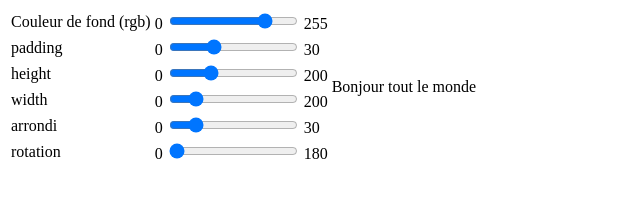
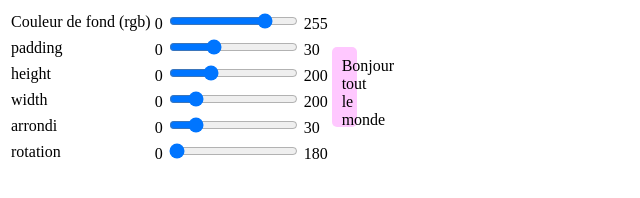
Before and after one commit to Mathias780/JsExo_Class, a plain HTML site: page Js_3/index.html in a window 1280 px wide. Shown: the whole page, without its empty margins (0-640 px from the left). Drawn offline with Linux system fonts and the light colour scheme.

Commit message:
[new]Exo 3 added

```diff
--- a/Js_3/index.html
+++ b/Js_3/index.html
@@ -4,9 +4,10 @@
     <meta charset="UTF-8">
     <meta name="viewport" content="width=device-width, initial-scale=1.0">
     <title>Slide bar Css</title>
+    <link rel="stylesheet" href="style.css">
 </head>
 <body>
-    <table>
+    <table class="table">
         <tr>
             <td>Couleur de fond (rgb)</td>
             <td class="slide_bar">
@@ -23,7 +24,7 @@
             <td>padding</td>
             <td class="slide_bar">
                 0
-                <input type="range" id="pd" min="0" max="30" value="10">
+                <input type="range" id="pad" min="0" max="30" value="10">
                 30
             </td>
         </tr>
@@ -64,6 +65,6 @@
             </td>
         </tr>
     </table>
-    <script src=""></script>
+    <script src="script.js"></script>
 </body>
 </html>
--- a/Js_3/script.js
+++ b/Js_3/script.js
@@ -0,0 +1,24 @@
+const bg = document.querySelector('#bg')
+const pad = document.querySelector('#pad')
+const h = document.querySelector('#h')
+const w = document.querySelector('#w')
+const radius = document.querySelector('#radius')
+const rot = document.querySelector('#rot')
+const preview = document.querySelector('#previewTitle')
+
+function slideBar() {
+    const a = bg.value
+    preview.style.backgroundColor = `rgb(255, ${a}, 255)`
+
+    preview.style.padding = pad.value + 'px'
+    preview.style.height = h.value + 'px'
+    preview.style.width = w.value + 'px'
+    preview.style.borderRadius = radius.value + 'px'
+    preview.style.transform = `rotate(${rot.value}deg)`
+}
+
+[bg, pad, h, w, radius, rot].forEach(input => {
+    input.addEventListener('input', slideBar)
+})
+
+slideBar()
```
